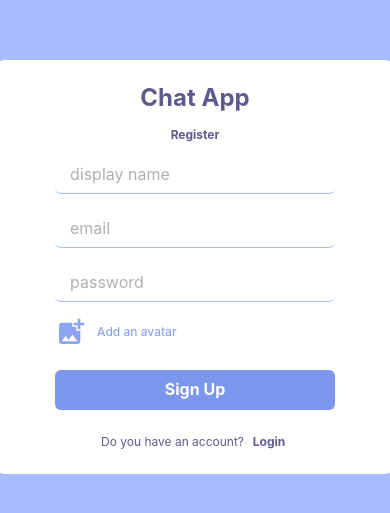
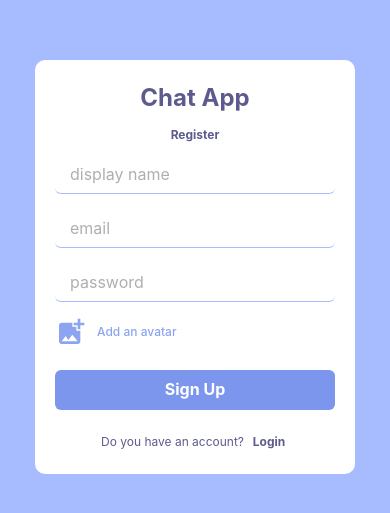
Before and after one commit to flvSantos15/chat-app, a Next.js app: page /register in a window 390 px wide. Shown: the part 155-668 px from the top of the page. Built offline with nearby package versions, Linux system fonts and the light colour scheme; no server answers; the database is empty.

Commit message:
fix(responsiveness): applied responsiveness to the register page
#1

```diff
--- a/src/pages/register.tsx
+++ b/src/pages/register.tsx
@@ -97,7 +97,7 @@ export default function Register() {
           flexDir="column"
           bg="#fff"
           py="20px"
-          px="60px"
+          px={{ base: '20px', xl: '60px' }}
           borderRadius="10px"
           gap="10px"
           alignItems="center"
```
Also changed, not shown: package.json (+9 -1 lines), 1 other file (tests, documents, lock files or other folders).
